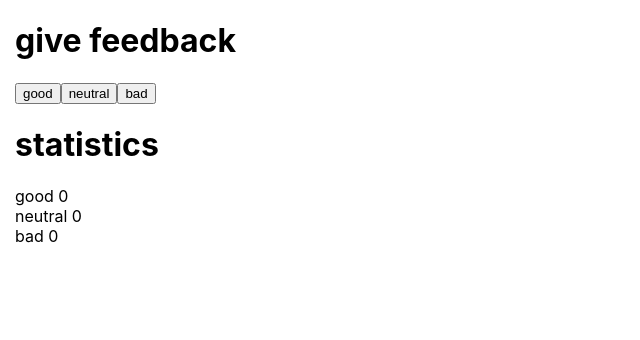
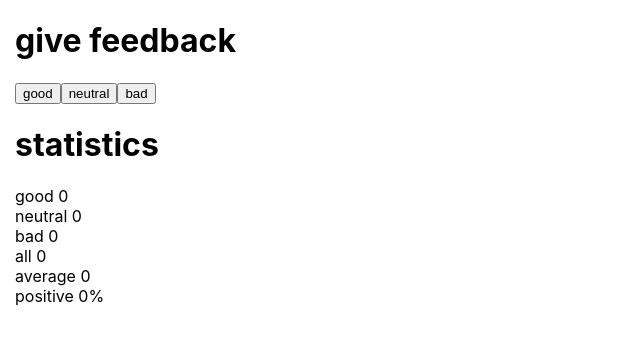
Before and after one commit to viktorsvider/fullstackopen, a React (Create React App) app in the folder part1/unicafe/: page / in a window 1280 px wide. Shown: the top 340 px of the page, without its empty margins (0-640 px from the left). Built offline with nearby package versions, Linux system fonts and the light colour scheme.

Commit message:
add exercise 1.7

```diff
--- a/part1/unicafe/src/App.js
+++ b/part1/unicafe/src/App.js
@@ -16,25 +16,41 @@ const Stats = (props) => {
   );
 };
 
+const SummaryStats = ({ good, neutral, bad }) => {
+  const all = good + neutral + bad;
+  const average = all === 0 ? 0 : (good * 1 - bad * 1) / all;
+  const positive = all === 0 ? 0 : good / all;
+
+  return (
+    <div>
+      <Stats text="all" stat={all}></Stats>
+      <Stats text="average" stat={average}></Stats>
+      <Stats text="positive" stat={positive * 100 + "%"}></Stats>
+    </div>
+  );
+};
+
 const App = () => {
   // save clicks of each button to its own state
   const [good, setGood] = useState(0);
   const [neutral, setNeutral] = useState(0);
   const [bad, setBad] = useState(0);
 
+  const incrementGood = () => setGood(good + 1);
+  const incrementNeutral = () => setNeutral(neutral + 1);
+  const incrementBad = () => setBad(bad + 1);
+
   return (
     <div>
       <Header text="give feedback"></Header>
-      <Button text="good" handleClick={() => setGood(good + 1)}></Button>
-      <Button
-        text="neutral"
-        handleClick={() => setNeutral(neutral + 1)}
-      ></Button>
-      <Button text="bad" handleClick={() => setBad(bad + 1)}></Button>
+      <Button text="good" handleClick={incrementGood}></Button>
+      <Button text="neutral" handleClick={incrementNeutral}></Button>
+      <Button text="bad" handleClick={incrementBad}></Button>
       <Header text="statistics"></Header>
       <Stats text="good" stat={good}></Stats>
       <Stats text="neutral" stat={neutral}></Stats>
       <Stats text="bad" stat={bad}></Stats>
+      <SummaryStats good={good} neutral={neutral} bad={bad}></SummaryStats>
     </div>
   );
 };
```
